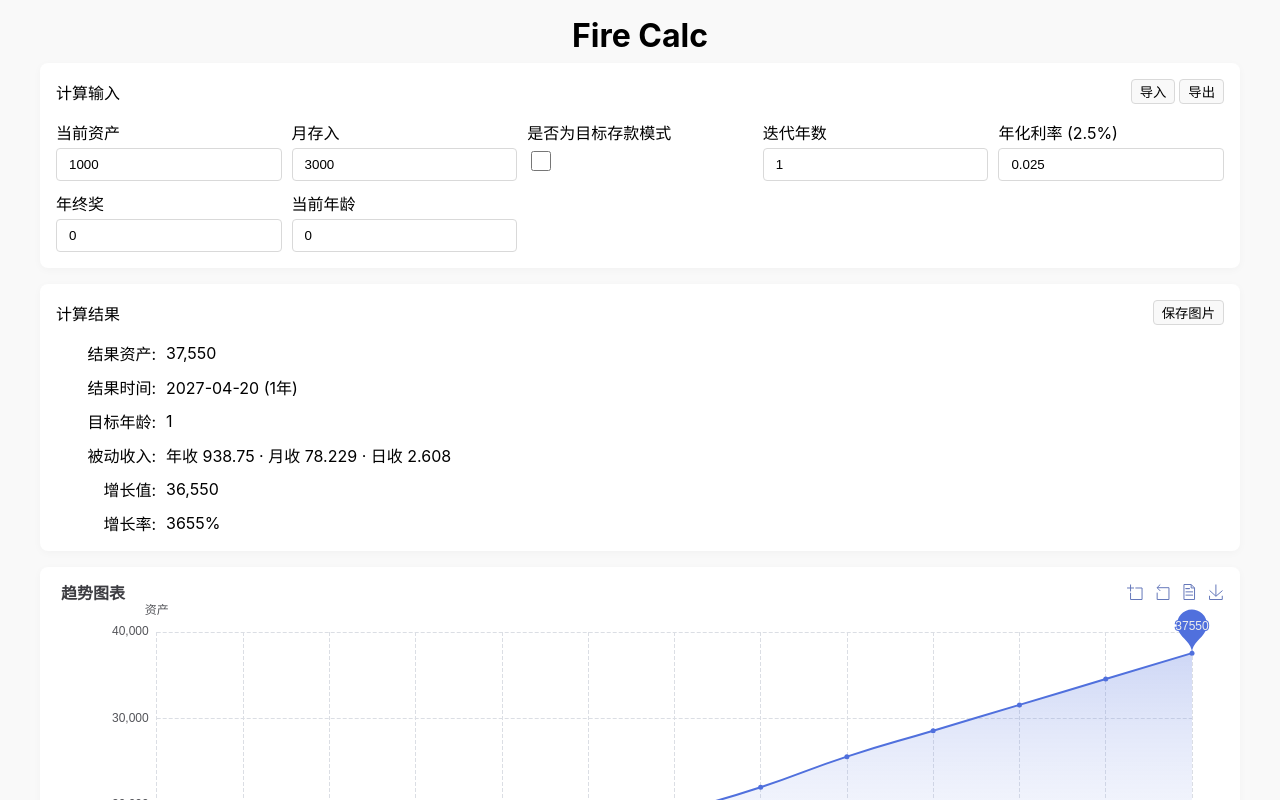
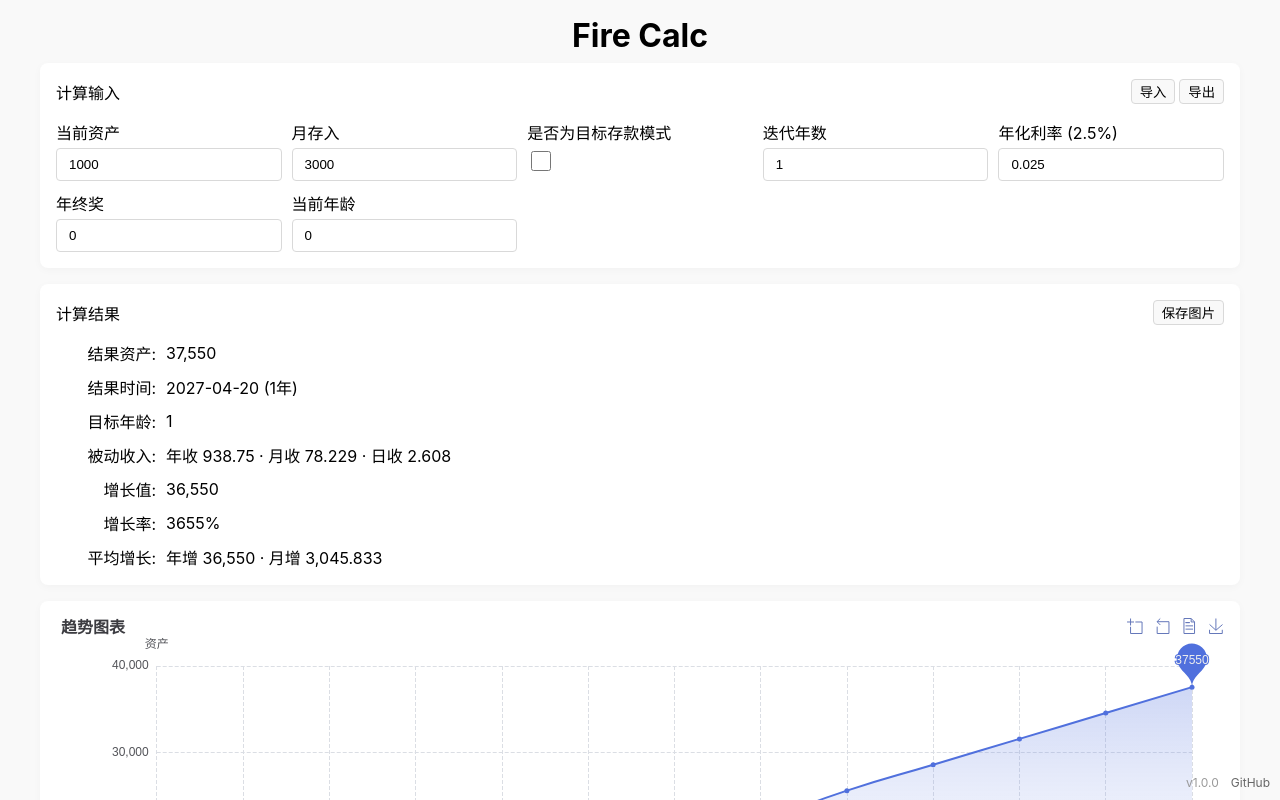
Before and after one commit to canwdev/fire-calc, a Vue app: page / in a window 1280 px wide. Shown: the top 800 px of the page. Built offline with nearby package versions, Linux system fonts and the light colour scheme.

Commit message:
feat: yearEndBonusMonth, avgGrowth, show version number

```diff
--- a/src/App.vue
+++ b/src/App.vue
@@ -1,9 +1,19 @@
 <script setup lang="ts">
 import FireCalc from '@/components/FireCalc.vue'
+import packageJson from '../package.json'
+
+const version = packageJson.version
+const githubUrl = packageJson.repository?.url
 </script>
 
 <template>
   <FireCalc />
+  <footer class="app-footer">
+    <span class="version">v{{ version }}</span>
+    <a v-if="githubUrl" :href="githubUrl" target="_blank" rel="noopener noreferrer" class="github-link">
+      GitHub
+    </a>
+  </footer>
 </template>
 
 <style>
@@ -18,4 +28,31 @@ body {
 * {
   box-sizing: border-box;
 }
+
+.app-footer {
+  position: fixed;
+  bottom: 10px;
+  right: 10px;
+  display: flex;
+  align-items: center;
+  gap: 12px;
+  font-size: 12px;
+  color: #666;
+  z-index: 100;
+}
+
+.app-footer .version {
+  color: #999;
+}
+
+.app-footer .github-link {
+  color: #666;
+  text-decoration: none;
+  transition: color 0.2s;
+}
+
+.app-footer .github-link:hover {
+  color: #333;
+  text-decoration: underline;
+}
 </style>
--- a/src/components/FireCalc.vue
+++ b/src/components/FireCalc.vue
@@ -26,6 +26,8 @@ interface IFireCalcFormData {
   annualInterestRate: number
   // 年终奖
   yearEndBonus: number
+  // 年终奖发放月份
+  yearEndBonusMonth: number
   // 年龄
   age: number
 }
@@ -42,6 +44,7 @@ const formData = useStorage<IFireCalcFormData>(
     targetValue: 1000000,
     annualInterestRate: 0.025,
     yearEndBonus: 0,
+    yearEndBonusMonth: 4,
     age: 0,
   },
   localStorage,
@@ -75,6 +78,17 @@ const formItems = computed(() => {
       type: 'number',
       step: 1000,
     },
+    ...(formData.value.yearEndBonus > 0
+      ? [{
+          label: '年终奖发放月份',
+          placeholder: '1-12，默认4月',
+          key: 'yearEndBonusMonth',
+          type: 'number',
+          step: 1,
+          min: 1,
+          max: 12,
+        }]
+      : []),
     {
       label: '当前年龄',
       key: 'age',
@@ -125,15 +139,15 @@ function calculateData() {
     const dateMoment = moment().add(count, 'months')
     // 年底更新一次利息
     const isDecember = dateMoment.month() === 11 // 判断月份是否为12月，月份从0开始计数
+    const isBonusMonth = dateMoment.month() === (formData.value.yearEndBonusMonth || 4) - 1 // 年终奖发放月份
     if (isDecember) {
       age += 1
 
       // 计算年利率
       result += Math.abs(result) * formData.value.annualInterestRate || 0
-      console.log('result', result, formData.value.yearEndBonus)
-      if (formData.value.yearEndBonus) {
-        result += formData.value.yearEndBonus
-      }
+    }
+    if (isBonusMonth && formData.value.yearEndBonus) {
+      result += formData.value.yearEndBonus
     }
     result += formData.value.monthlySave || 0
     stepData.value.push({
@@ -176,10 +190,15 @@ const resultItems = computed(() => {
   try {
     const result = resultValue.value || 0
     const resultMonths = stepData.value.length - 1
+    const resultYears = resultMonths / 12
     const originalValue = formData.value.currentValue || 0
     const increasedValue = result - originalValue
     const increasedPercent = `${Number.parseFloat((((result - originalValue) / originalValue) * 100).toFixed(2))}%`
     const resultAge = stepData.value[stepData.value.length - 1]?.age
+
+    // 计算平均增长
+    const avgYearlyGrowth = resultYears > 0 ? increasedValue / resultYears : 0
+    const avgMonthlyGrowth = resultMonths > 0 ? increasedValue / resultMonths : 0
 
     const { piYearly, piMonthly, piDaily } = getPassiveIncome(result)
 
@@ -211,6 +230,12 @@ const resultItems = computed(() => {
         type: 'text',
       },
       { label: '增长率', key: 'increasedPercent', value: increasedPercent, type: 'text' },
+      {
+        label: '平均增长',
+        key: 'avgGrowth',
+        value: `年增 ${numberWithCommas(avgYearlyGrowth)} · 月增 ${numberWithCommas(avgMonthlyGrowth)}`,
+        type: 'text',
+      },
     ].filter(Boolean)
   }
   catch (e) {
@@ -474,6 +499,7 @@ async function saveImage() {
               v-model="formData[item.key]" class="calc-input" :type="item.type" :min="item.min"
               :max="item.max"
               :step="item.step"
+              :placeholder="item.placeholder"
             >
           </label>
         </div>
--- a/src/utils/index.ts
+++ b/src/utils/index.ts
@@ -50,7 +50,7 @@ export function uploadJson() {
       const R = new FileReader()
       R.onload = (e) => {
         try { r(JSON.parse(e.target.result)) }
-        catch (E) { j('Invalid JSON') }document.body.removeChild(i)
+        catch (E) { j('Invalid JSON') } document.body.removeChild(i)
       }
       R.onerror = () => { j('Read error'); document.body.removeChild(i) }
       R.readAsText(f)
```
Also changed, not shown: package.json (+12 -8 lines), 1 other file (tests, documents, lock files or other folders).
